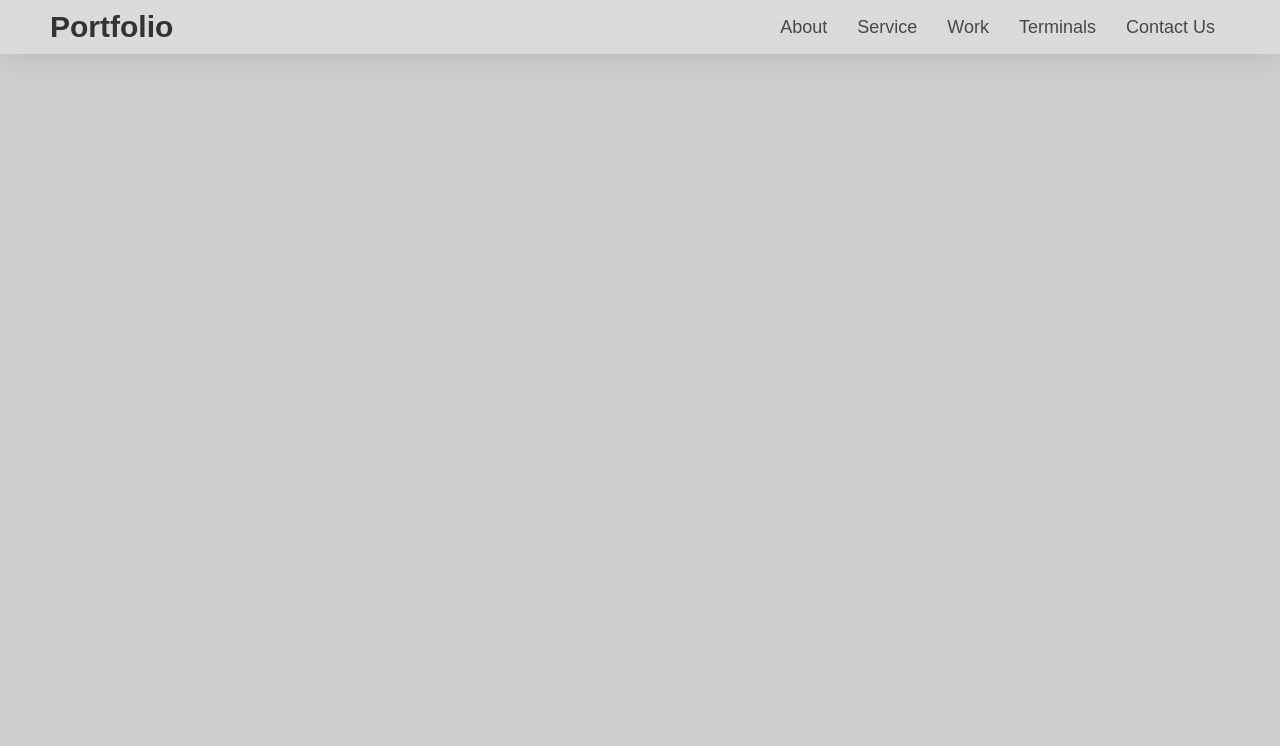
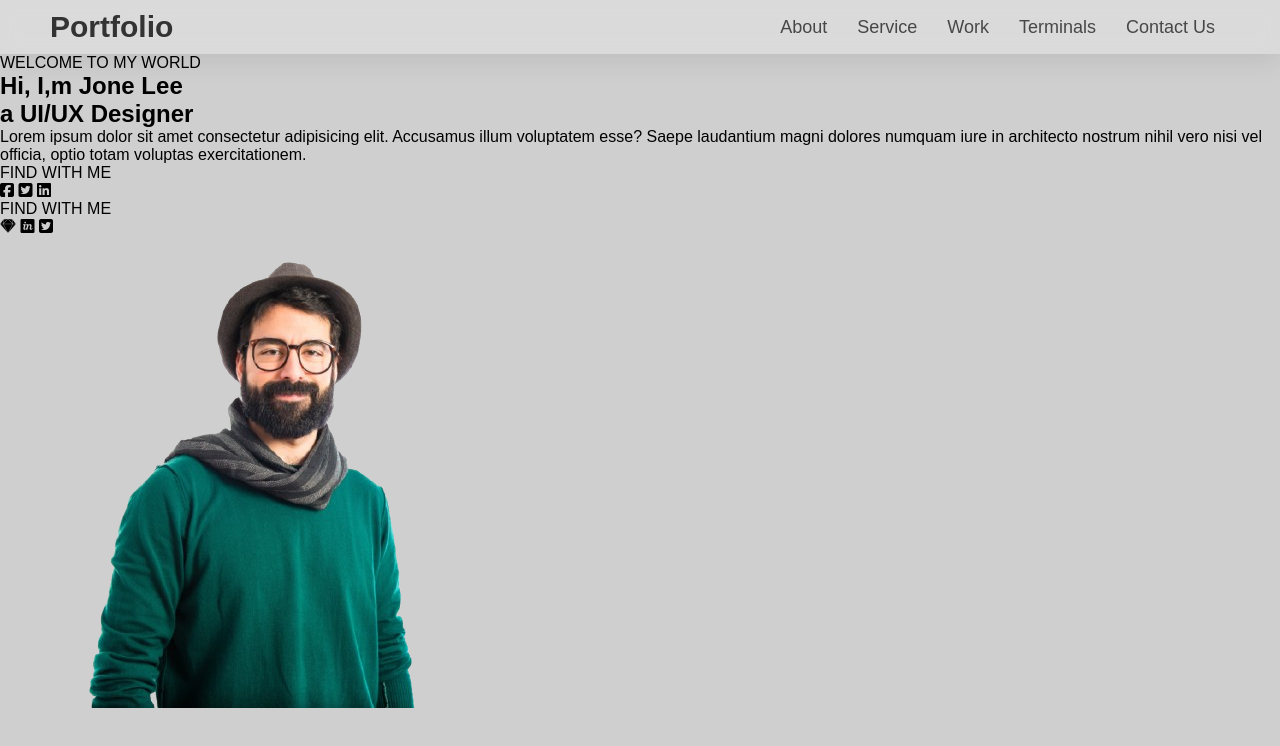
Before and after one commit to V-MAHIBAN/git-practice, a plain HTML site: page index.html in a window 1280 px wide. Drawn offline with Linux system fonts and the light colour scheme.

Commit message:
home page complete html

```diff
--- a/index.html
+++ b/index.html
@@ -6,7 +6,11 @@
     <meta name="viewport" content="width=device-width, initial-scale=1.0">
     <title>Portfolio</title>
     <link rel="stylesheet" href="./css/style.css">
-    <link rel="stylesheet" href="https://cdnjs.cloudflare.com/ajax/libs/font-awesome/4.7.0/css/font-awesome.min.css">
+    <!-- icon -->
+    <script
+      src="https://kit.fontawesome.com/258d58ad40.js"
+      crossorigin="anonymous"
+    ></script>
 </head>
 
 <body>
@@ -16,7 +20,7 @@
                 <a href="#">Portfolio</a>
             </div>
             <ul class="nav-links">
-                <li><a href="#">About</a></li>
+                <li><a href="./Assets/about.html">About</a></li>
                 <li><a href="#">Service</a></li>
                 <li><a href="#">Work</a></li>
                 <li><a href="#">Terminals</a></li>
@@ -30,6 +34,45 @@
         </nav>
     </header>
 
+    <section id="home">
+
+        <div class="section-contianor">
+            <div class="text-containor">
+                <p class="p-sub">WELCOME TO MY WORLD</p>
+                <h1 class="h1-main">Hi, I,m <span class="home-span">Jone Lee</span><br>a UI/UX Designer</h1>
+                <p class="p-sub">
+                    Lorem ipsum dolor sit amet consectetur adipisicing elit. Accusamus illum voluptatem esse? Saepe
+                    laudantium magni dolores numquam iure in architecto nostrum nihil vero nisi vel officia, optio totam
+                    voluptas exercitationem.
+                </p>
+
+                <div class="home-cards">
+                    <div class="card">
+                        <p class="p-sub">FIND WITH ME</p>
+                        <div class="card-icons">
+                            <i class="fa-brands fa-square-facebook"></i>
+                            <i class="fa-brands fa-square-twitter"></i>
+                            <i class="fa-brands fa-linkedin"></i>
+                        </div>
+                    </div>
+                    <div class="card">
+                        <p class="p-sub">FIND WITH ME</p>
+                        <div class="card-icons">
+                            <i class="fa-brands fa-sketch"></i>
+                            <i class="fa-brands fa-invision"></i>
+                            <i class="fa-brands fa-square-twitter"></i>
+                        </div>
+                    </div>
+                </div>
+            </div>
+
+            <div class="img-container">
+                <img src="./img/1-removebg-preview.png" alt="home-img">
+            </div>
+        </div>
+
+    </section>
+
     <script>
         const hamburger = document.getElementById('hamburger');
         const navLinks = document.querySelector('.nav-links');
```
